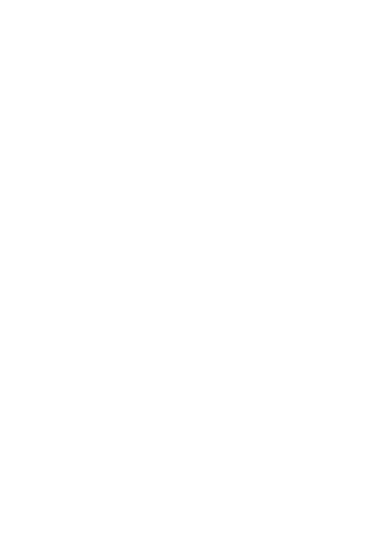
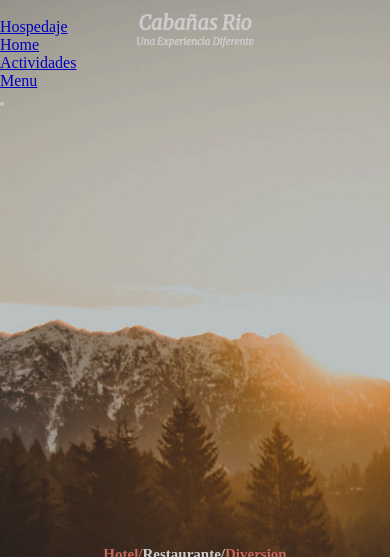
Before and after one commit to JohnCarlosTumal/desafio-sass, a website: page pages/ubicacion.html in a window 390 px wide. Shown: the top 557 px of the page. Drawn offline with Linux system fonts and the light colour scheme.

Commit message:
cambios a html

```diff
--- a/pages/ubicacion.html
+++ b/pages/ubicacion.html
@@ -11,8 +11,86 @@
 
     <!-- link css -->
     <link rel="stylesheet" href="../css/main.css">
+
 </head>
 <body>
 
+    <header>
+
+        <div class="menuUno">
+
+            <div class="oculto">
+                <div class="collapse" id="navbarToggleExternalContent">
+                    <img src="img/cosme.png" alt="">
+                    <div class="p-1">
+                     <ul class="navbar-nav me-auto mb-2 mb-lg-0">
+                        <li class="nav-item">
+                          <a class="nav-link active" aria-current="page" href="hospedaje.html">Hospedaje</a>
+                        </li>
+                        <li class="nav-item">
+                            <a class="nav-link active" aria-current="page" href="../index.html">Home</a>
+                          </li>
+                          <li class="nav-item">
+                            <a class="nav-link active" aria-current="page" href="actividades.html">Actividades</a>
+                          </li>
+                          <li class="nav-item">
+                            <a class="nav-link active" aria-current="page" href="menu.html">Menu</a>
+                          </li>
+                    </ul>
+                    </div>
+                </div>
+
+                <nav class="navbar flex-column navbar-dark ">
+                <div class="container-fluid">
+                  <button class="navbar-toggler" type="button" data-bs-toggle="collapse" data-bs-target="#navbarToggleExternalContent" aria-controls="navbarToggleExternalContent" aria-expanded="false" aria-label="Toggle navigation">
+                    <span class="navbar-toggler-icon"></span>
+                  </button>
+
+                </div>
+              </nav>
+            </div>
+
+
+
+            <nav>
+                <ul>
+                    <li><a href="hospedaje.html">Hospedaje</a></li>
+                    <li><a href="menu.html">Menu</a></li>
+                </ul>
+            </nav>
+        </div>
+
+        <div class="cabanias">
+            <h1 class="tit">Cabañas Rio</h1>
+            <h3>Una Experiencia Diferente</h3>
+        </div>
+
+        <div class="menuDos">
+            <nav>
+                <ul>
+                    <li><a href="../index.html">Home</a></li>
+                    <li><a href="actividades.html">Actividades</a></li>
+                </ul>
+            </nav>
+
+        </div>
+
+
+        <div class="lema">
+            <h2>Hotel/</h2>
+            <h5>Restaurante/</h5>
+            <h6>Diversion</h6>
+
+        </div>
+
+        <div class="lemaDos">
+            <h2>Ubicacion</h2>
+        </div>
+
+
+
+
+    </header>
+
 </body>
 </html>
```
Also changed, not shown: pages/actividades.html (+77 -0 lines).
